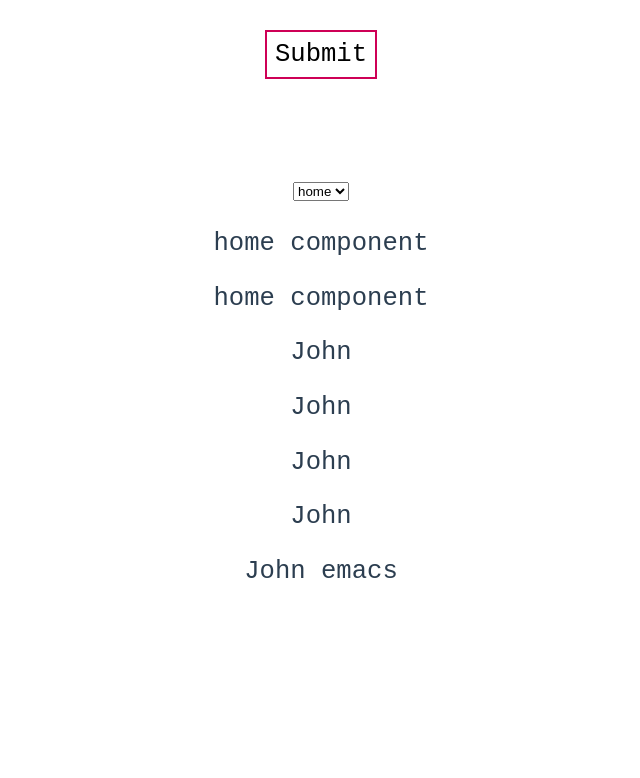
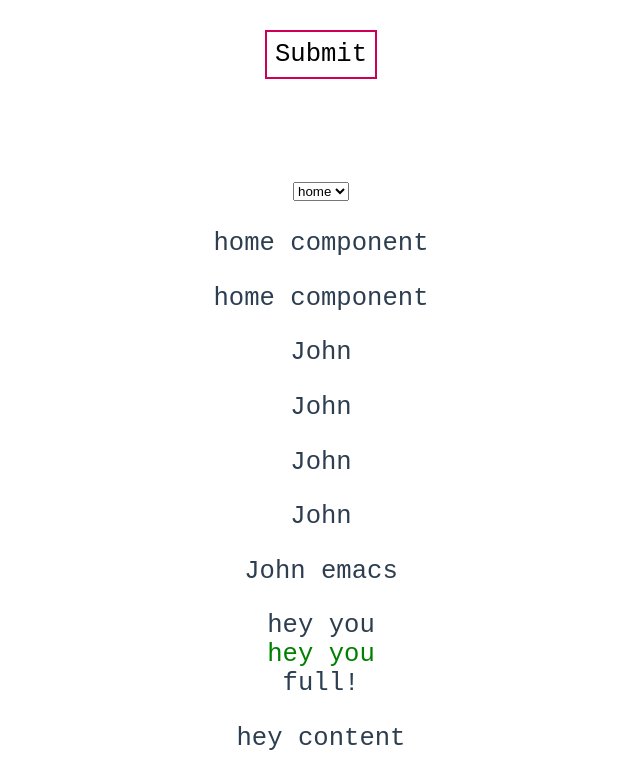
Before and after one commit to divineLush/vue-components, a Vue app: page / in a window 1280 px wide. Shown: the part 990-1768 px from the top of the page, without its empty margins (319-959 px from the left). Before the commit the page ends 1601 px from the top, so only its background shows below. Built offline with nearby package versions, Linux system fonts and the light colour scheme.

Commit message:
directives

```diff
--- a/src/App.vue
+++ b/src/App.vue
@@ -66,6 +66,11 @@
   <app-slot #default="{ user, doom }">
     <p>{{ user.name }} {{ doom }}</p>
   </app-slot>
+
+  <div v-append="'you'"></div>
+  <div v-append.green="'you'"></div>
+  <div v-append:full="'<span>full!</span>'"></div>
+  <div v-append-secondary="{ tag: 'p', content: 'hey content' }"></div>
 </template>
 
 <script>
@@ -75,6 +80,7 @@ import AppForm from "./components/AppForm.vue";
 import AppHome from "./components/AppHome.vue";
 import AppAbout from "./components/AppAbout.vue";
 import AppSlot from "./components/AppSlot.vue";
+import appendSecondary from "./directives/appendSecondary.js";
 
 export default {
   name: "App",
@@ -86,6 +92,10 @@ export default {
     AppHome,
     AppAbout,
     AppSlot
+  },
+
+  directives: {
+    'append-secondary': appendSecondary,
   },
 
   data() {
--- /dev/null
+++ b/src/directives/append.js
@@ -0,0 +1,27 @@
+// directive lifecycle functions
+
+// beforeMount - called when the directive is first bound to the element and before parent component
+// is mounted
+// mounted - called when the directive is mounted to the document
+// beforeUpdate - called before the directive is updated
+// updated - called after the directive is updated
+// beforeUnmount - called before a directive is unmounted from the document
+// unmounted - called after the dirtective is unmounted from the document
+
+// hook arguments
+
+// el - the element the binding sits on, has same properties as an element selected with vanilla JS
+// binding - an object which contains the arguments that are passed into the hooks (readonly)
+// vnode - allows to directly to the node in the virtual DOM (readonly)
+// prevNode - the previous vnode object before the directive was uploaded, applies to beforeUpdate
+// and updated hooks only
+
+export default {
+  // (el, binding)
+  beforeMount(el, { arg, value, modifiers }) {
+    const modifierClass = modifiers.green ? ` style="color: green"` : '';
+
+    el.innerHTML += arg === 'full'
+      ? value : `<span${modifierClass}>hey ${value}</span>`;
+  },
+};
--- /dev/null
+++ b/src/directives/appendSecondary.js
@@ -0,0 +1,5 @@
+export default {
+  beforeMount(el, { value }) {
+    el.innerHTML += `<${value.tag}>${value.content}</${value.tag}>`;
+  },
+};
--- a/src/main.js
+++ b/src/main.js
@@ -1,8 +1,10 @@
 import { createApp } from "vue";
 import App from "./App.vue";
+import append from "./directives/append.js";
 // import AppGreeting from "./components/AppGreeting.vue";
 
 const vm = createApp(App);
+vm.directive('append', append);
 
 // register component globally
 // vm.component("AppGreeting", AppGreeting);
```
